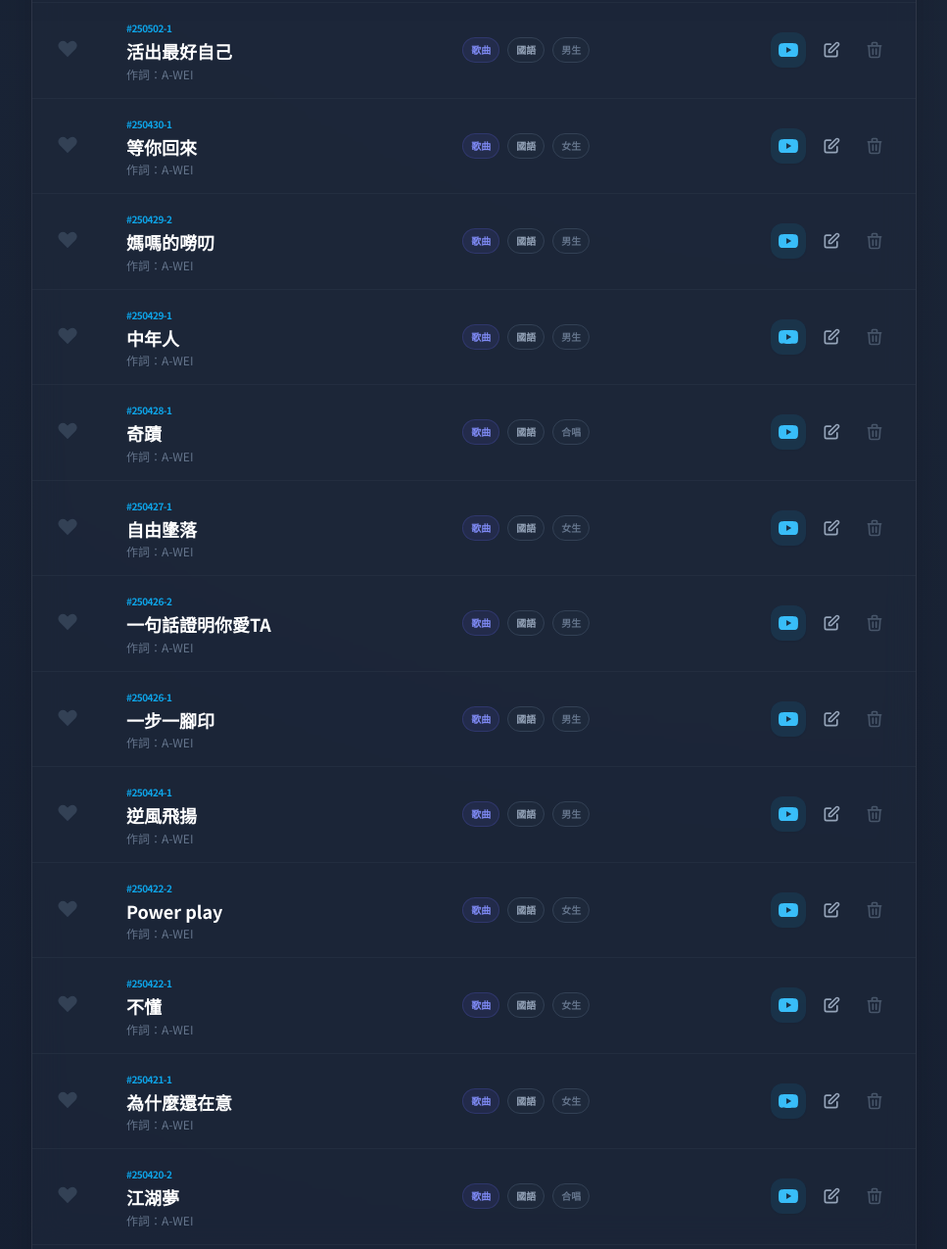
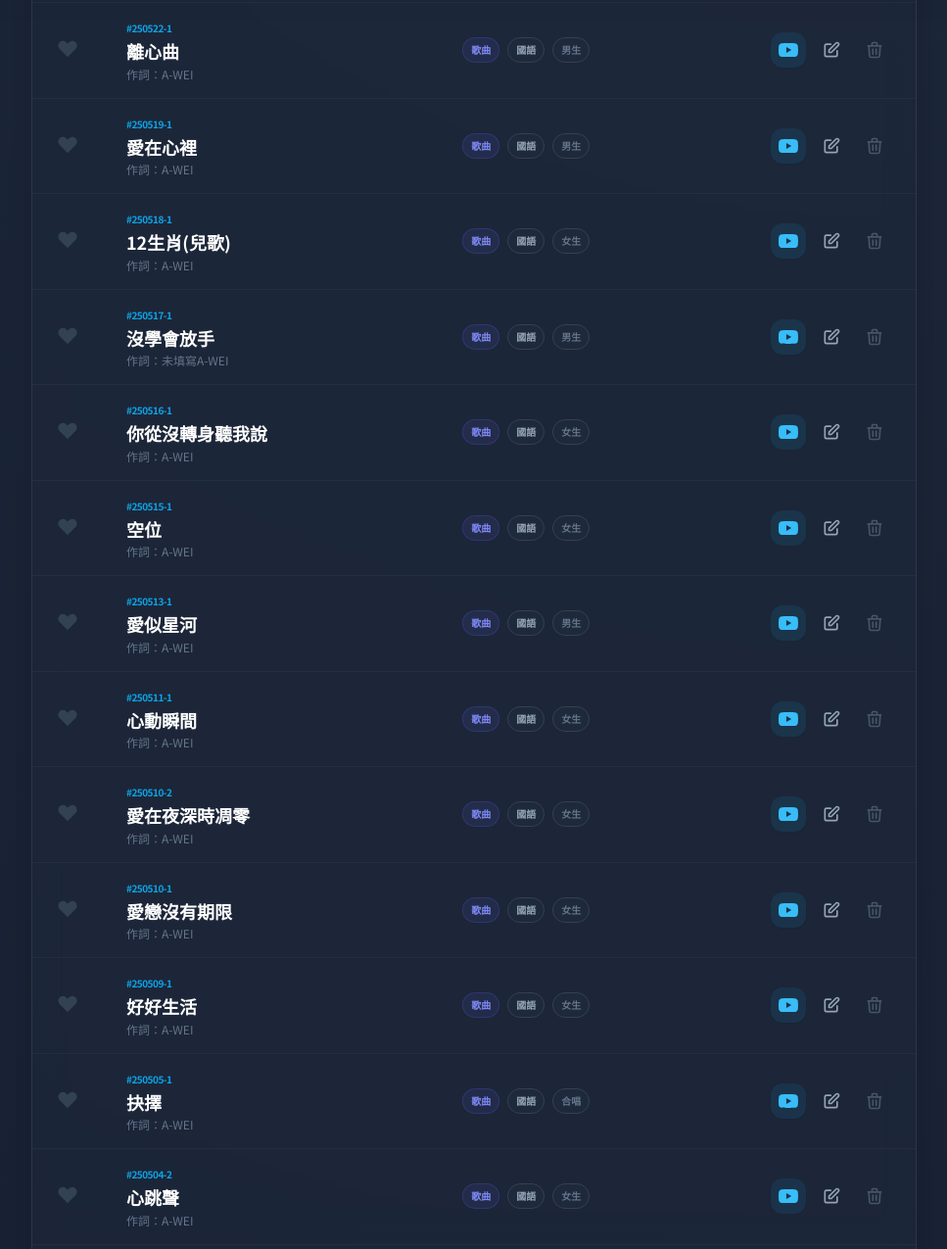
Before and after one commit to wwl6311553-debug/a-wei, a plain HTML site: page index.html in a window 1280 px wide. Shown: the part 958-2233 px from the top of the page at 98% size, without its empty margins (312-1279 px from the left). Drawn offline with nearby package versions, Linux system fonts and the light colour scheme.

Commit message:
Add files via upload
13

```diff
--- a/index.html
+++ b/index.html
@@ -242,7 +242,167 @@
 
     <script>
         // --- 資料管理 ---
-        let songs = JSON.parse(localStorage.getItem('a-wei-v3')) || [
+        let songs = JSON.parse(localStorage.getItem('a-wei-v3')) ||[
+  {
+    "id": "250604-1",
+    "title": "雨聲惦惦",
+    "lyricist": "A-WEI",
+    "gender": "女生",
+    "lang": "台語",
+    "category": "歌曲",
+    "url": "https://youtu.be/B777EMGG5BA",
+    "favorite": false
+  },
+  {
+    "id": "250603-1",
+    "title": "校園風鈴(畢業歌)",
+    "lyricist": "A-WEI",
+    "gender": "男生",
+    "lang": "國語",
+    "category": "歌曲",
+    "url": "https://youtu.be/1dYQDozorLc",
+    "favorite": false
+  },
+  {
+    "id": "250601-2",
+    "title": "夜燈",
+    "lyricist": "A-WEI",
+    "gender": "女生",
+    "lang": "國語",
+    "category": "歌曲",
+    "url": "https://youtu.be/Q4LY59LQM28",
+    "favorite": false
+  },
+  {
+    "id": "250601-1",
+    "title": "歲月如歌",
+    "lyricist": "A-WEI",
+    "gender": "男生",
+    "lang": "國語",
+    "category": "歌曲",
+    "url": "https://youtu.be/pn-jO3Fg56A",
+    "favorite": false
+  },
+  {
+    "id": "250531-1",
+    "title": "煙雨舊夢",
+    "lyricist": "A-WEI",
+    "gender": "女生",
+    "lang": "國語",
+    "category": "歌曲",
+    "url": "https://youtu.be/VyzdljpLzlQ",
+    "favorite": false
+  },
+  {
+    "id": "250525-",
+    "title": "可愛到犯規",
+    "lyricist": "A-WEI",
+    "gender": "女生",
+    "lang": "國語",
+    "category": "歌曲",
+    "url": "https://youtu.be/lFzzxKgYRlc",
+    "favorite": false
+  },
+  {
+    "id": "250522-1",
+    "title": "離心曲",
+    "lyricist": "A-WEI",
+    "gender": "男生",
+    "lang": "國語",
+    "category": "歌曲",
+    "url": "https://youtu.be/VonzbAGALg4",
+    "favorite": false
+  },
+  {
+    "id": "250519-1",
+    "title": "愛在心裡",
+    "lyricist": "A-WEI",
+    "gender": "男生",
+    "lang": "國語",
+    "category": "歌曲",
+    "url": "https://youtu.be/KtFnKkCeswA",
+    "favorite": false
+  },
+  {
+    "id": "250518-1",
+    "title": "12生肖(兒歌)",
+    "lyricist": "A-WEI",
+    "gender": "女生",
+    "lang": "國語",
+    "category": "歌曲",
+    "url": "https://youtu.be/Cz7r-DUclfo",
+    "favorite": false
+  },
+  {
+    "id": "250517-1",
+    "title": "沒學會放手",
+    "lyricist": "未填寫A-WEI",
+    "gender": "男生",
+    "lang": "國語",
+    "category": "歌曲",
+    "url": "https://youtu.be/RMYCqi3NJbY",
+    "favorite": false
+  },
+  {
+    "id": "250516-1",
+    "title": "你從沒轉身聽我說",
+    "lyricist": "A-WEI",
+    "gender": "女生",
+    "lang": "國語",
+    "category": "歌曲",
+    "url": "https://youtu.be/b-PH1RlF63c",
+    "favorite": false
+  },
+  {
+    "id": "250515-1",
+    "title": "空位",
+    "lyricist": "A-WEI",
+    "gender": "女生",
+    "lang": "國語",
+    "category": "歌曲",
+    "url": "https://youtu.be/6iHY632LrIY",
+    "favorite": false
+  },
+  {
+    "id": "250513-1",
+    "title": "愛似星河",
+    "lyricist": "A-WEI",
+    "gender": "男生",
+    "lang": "國語",
+    "category": "歌曲",
+    "url": "https://youtu.be/Qjw0MgMMqTc",
+    "favorite": false
+  },
+  {
+    "id": "250511-1",
+    "title": "心動瞬間",
+    "lyricist": "A-WEI",
+    "gender": "女生",
+    "lang": "國語",
+    "category": "歌曲",
+    "url": "https://youtu.be/tZD90j5VrC4",
+    "favorite": false
+  },
+  {
+    "id": "250510-2",
+    "title": "愛在夜深時凋零",
+    "lyricist": "A-WEI",
+    "gender": "女生",
+    "lang": "國語",
+    "category": "歌曲",
+    "url": "https://youtu.be/jlWPVsGYQJ8",
+    "favorite": false
+  },
+  {
+    "id": "250510-1",
+    "title": "愛戀沒有期限",
+    "lyricist": "A-WEI",
+    "gender": "女生",
+    "lang": "國語",
+    "category": "歌曲",
+    "url": "https://youtu.be/QK3n0ctYVfI",
+    "favorite": false
+  },
   {
     "id": "250509-1",
     "title": "好好生活",
```
